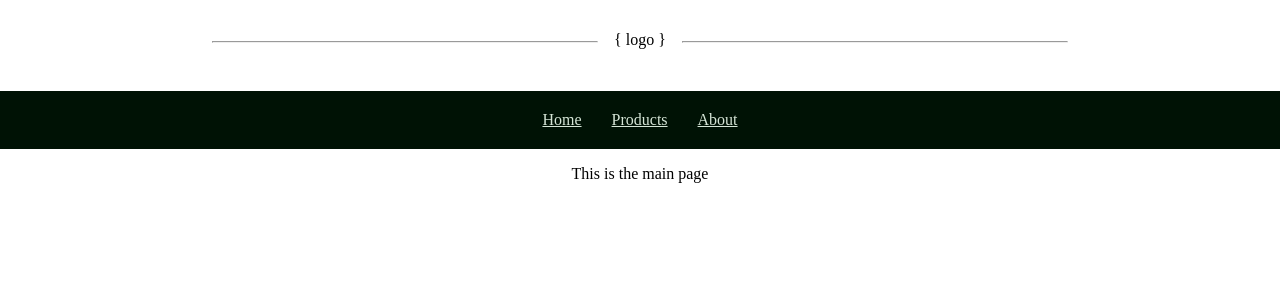
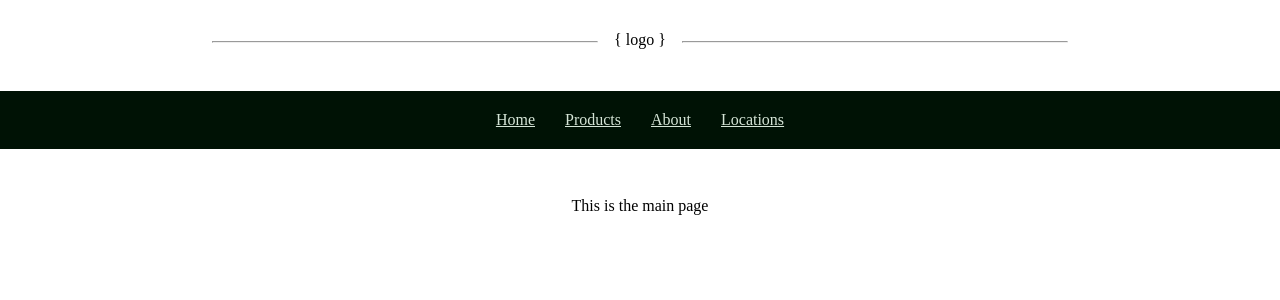
Before and after one commit to nickedwards109/nourish-bakehouse, a React app in the folder ui/: page / in a window 1280 px wide. Shown: the top 300 px of the page. Built offline with nearby package versions, Linux system fonts and the light colour scheme; no server answers; what react-schema would draw is missing.

Commit message:
add initial locations screen

```diff
--- a/ui/src/App.js
+++ b/ui/src/App.js
@@ -5,8 +5,9 @@
 import AboutScreen from 'screens/about'
 import MainScreen from 'screens/main'
 import ProductsScreen from 'screens/products'
+import LocationsScreen from 'screens/locations'
 import ProductStore from 'stores/product'
-import { PRODUCTS_PATH, ABOUT_PATH } from './constants'
+import { PRODUCTS_PATH, ABOUT_PATH, LOCATIONS_PATH } from './constants'
 import styles from './App.scss'
 
 export default class App extends React.Component {
@@ -27,9 +28,12 @@
         <Router>
           <Nav />
 
-          <Route exact path='/' component={MainScreen} />
-          <Route path={PRODUCTS_PATH} render={this.renderProductsScreen} />
-          <Route path={ABOUT_PATH} component={AboutScreen} />
+          <div className={styles.content}>
+            <Route exact path='/' component={MainScreen} />
+            <Route path={PRODUCTS_PATH} render={this.renderProductsScreen} />
+            <Route path={ABOUT_PATH} component={AboutScreen} />
+            <Route path={LOCATIONS_PATH} component={LocationsScreen} />
+          </div>
         </Router>
       </div>
     )
--- a/ui/src/App.scss
+++ b/ui/src/App.scss
@@ -5,3 +5,11 @@
 .container {
   text-align: center;
 }
+
+.content {
+  padding: 2rem 5rem;
+
+  @media (max-width: 400px) {
+    padding: 2rem 4rem;
+  }
+}
--- a/ui/src/components/nav/index.js
+++ b/ui/src/components/nav/index.js
@@ -1,7 +1,7 @@
 import React from 'react'
 import { Link } from 'react-router-dom'
 import classnames from 'classnames'
-import { PRODUCTS_PATH, ABOUT_PATH } from '../../constants'
+import { PRODUCTS_PATH, ABOUT_PATH, LOCATIONS_PATH } from '../../constants'
 import styles from './index.scss'
 
 export default class Nav extends React.PureComponent {
@@ -23,6 +23,7 @@
           {this.renderHomeLink()}
           {this.renderProductsLink()}
           {this.renderAboutLink()}
+          {this.renderLocationsLink()}
         </ul>
       </nav>
     )
@@ -60,4 +61,15 @@
       children={<Link to={ABOUT_PATH} children='About' />}
     />
   )
+
+  renderLocationsLink = () => (
+    <li
+      className={classnames(
+        styles.link,
+        styles.locationsLink,
+        !this.state.isMounted && styles.initial
+      )}
+      children={<Link to={LOCATIONS_PATH} children='Locations' />}
+    />
+  )
 }
--- a/ui/src/components/nav/index.scss
+++ b/ui/src/components/nav/index.scss
@@ -67,4 +67,8 @@
   &.aboutLink {
     transition-delay: 300ms;
   }
+
+  &.locationsLink {
+    transition-delay: 400ms;
+  }
 }
--- a/ui/src/constants.js
+++ b/ui/src/constants.js
@@ -1,2 +1,3 @@
 export const PRODUCTS_PATH = '/products'
 export const ABOUT_PATH = '/about'
+export const LOCATIONS_PATH = '/locations'
--- a/ui/src/screens/about/index.js
+++ b/ui/src/screens/about/index.js
@@ -4,7 +4,7 @@
   render() {
     return (
       <div>
-        {'about'}
+        {'Lorem ipsum dolor sit amet, consectetur adipiscing elit, sed do eiusmod tempor incididunt ut labore et dolore magna aliqua. Ut enim ad minim veniam, quis nostrud exercitation ullamco laboris nisi ut aliquip ex ea commodo consequat. Duis aute irure dolor in reprehenderit in voluptate velit esse cillum dolore eu fugiat nulla pariatur. Excepteur sint occaecat cupidatat non proident, sunt in culpa qui officia deserunt mollit anim id est laborum.'}
       </div>
     )
   }
--- /dev/null
+++ b/ui/src/screens/locations/index.js
@@ -0,0 +1,11 @@
+import React from 'react'
+
+export default class LocationsScreen extends React.Component {
+  render() {
+    return (
+      <div>
+        {'locations'}
+      </div>
+    )
+  }
+}
```
